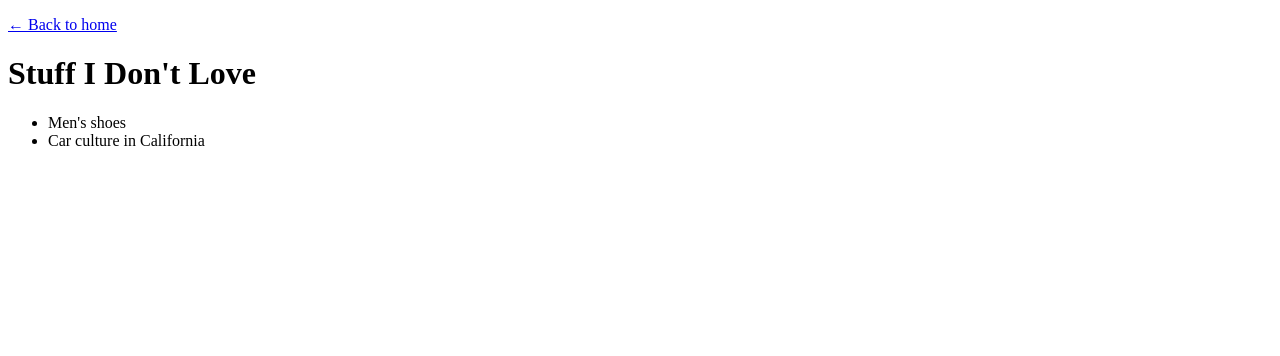
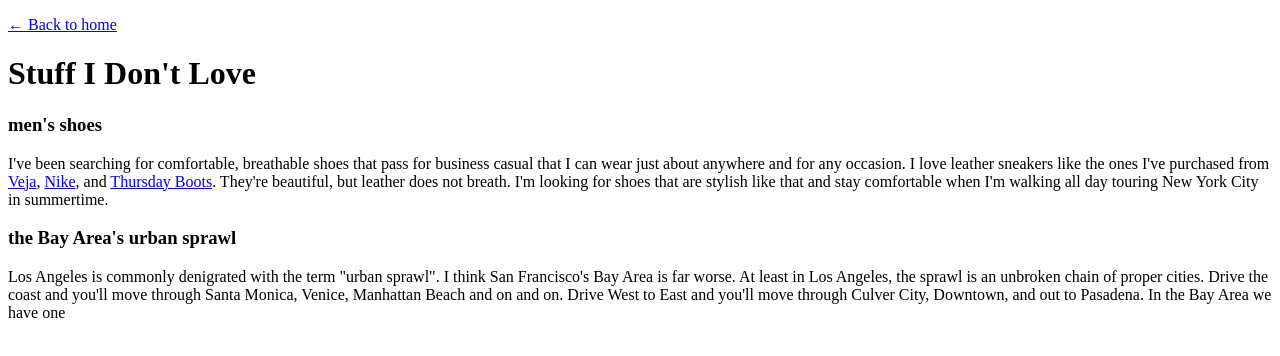
Before and after one commit to travis-mendoza/digital-garden, a plain HTML site: page stuff-i-dont-love.html in a window 1280 px wide. Drawn offline with Linux system fonts and the light colour scheme.

Commit message:
add content

```diff
--- a/stuff-i-dont-love.html
+++ b/stuff-i-dont-love.html
@@ -10,9 +10,28 @@
 
     <h1>Stuff I Don't Love</h1>
 
-    <ul>
-        <li>Men's shoes</li>
-        <li>Car culture in California</li>
-    </ul>
+    <h3>men's shoes</h3>
+    <p>
+        I've been searching for comfortable, breathable shoes that pass for
+        business casual that I can wear just about anywhere and for any occasion.
+        I love leather sneakers like the ones I've purchased from
+        <a href="https://www.veja-store.com">Veja</a>,
+        <a href="https://www.nike.com">Nike</a>, and
+        <a href="https://www.thursdayboots.com">Thursday Boots</a>.
+        They're beautiful, but leather does not breath.
+        I'm looking for shoes that are stylish like that and stay comfortable
+        when I'm walking all day touring New York City in summertime.
+    </p>
+
+    <h3>the Bay Area's urban sprawl</h3>
+    <p>
+        Los Angeles is commonly denigrated with the term "urban sprawl".
+        I think San Francisco's Bay Area is far worse. At least in Los Angeles,
+        the sprawl is an unbroken chain of proper cities. Drive the coast and
+        you'll move through Santa Monica, Venice, Manhattan Beach and on and on.
+        Drive West to East and you'll move through Culver City, Downtown, and out
+        to Pasadena.
+        In the Bay Area we have one
+    </p>
 </body>
 </html>
```
Also changed, not shown: index.html (+4 -4 lines), stuff-i-love.html (+10 -0 lines).
